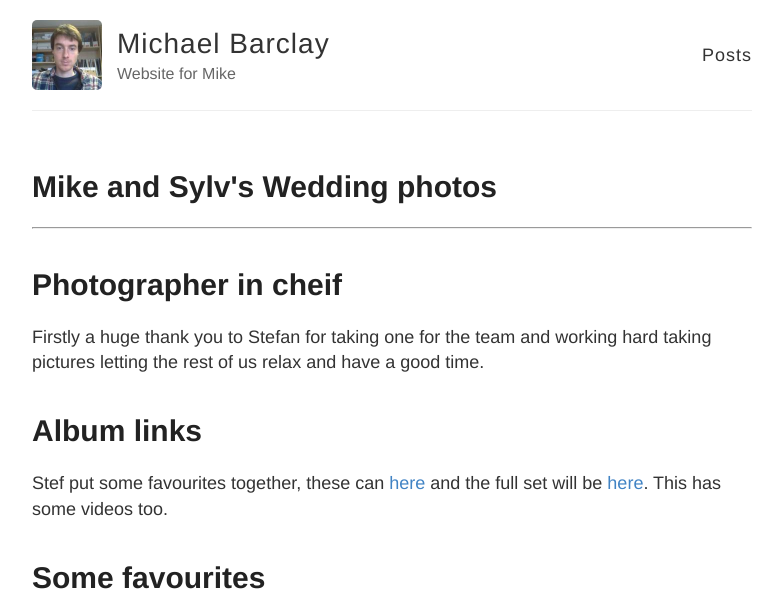
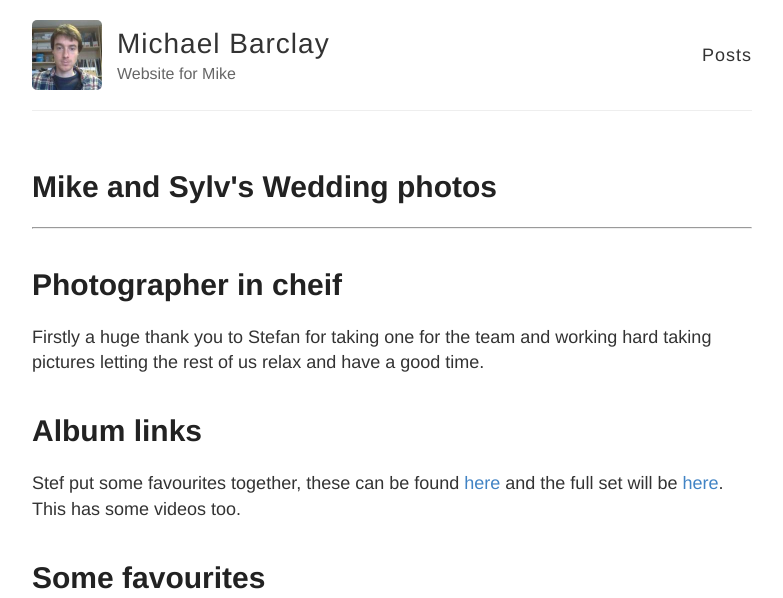
Before and after one commit to MikeBarcl/mikebarcl.github.io, a Jekyll site: the page built from _posts/2018-08-15-wedding-photos.md, in a window 1280 px wide. Shown: the top 598 px of the page, without its empty margins (248-1031 px from the left). Built offline with Jekyll 4.4.1, drawn with Linux system fonts in a browser that asks for light colours; grey boxes are pictures that could not be loaded.

Commit message:
Update 2018-08-15-wedding-photos.md

```diff
--- a/_posts/2018-08-15-wedding-photos.md
+++ b/_posts/2018-08-15-wedding-photos.md
@@ -9,7 +9,9 @@ title: Mike and Sylv's Wedding photos
 Firstly a huge thank you to Stefan for taking one for the team and working hard taking pictures letting the rest of us relax and have a good time.
 
 # Album links
-Stef put some favourites together, these can  [here](https://photos.app.goo.gl/o7uv6Kk12iVCi18n9)
+Stef put some favourites together, these can be found [here](https://photos.app.goo.gl/o7uv6Kk12iVCi18n9)
 and the full set will be [here](https://photos.app.goo.gl/BuBS87ofPBmTCBJm6). This has some videos too.
 
 # Some favourites
+
+![photo](https://photos.app.goo.gl/1CsGpPnQpnoURZxt5)
```
